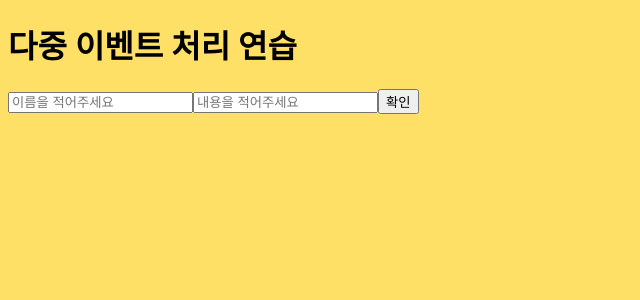
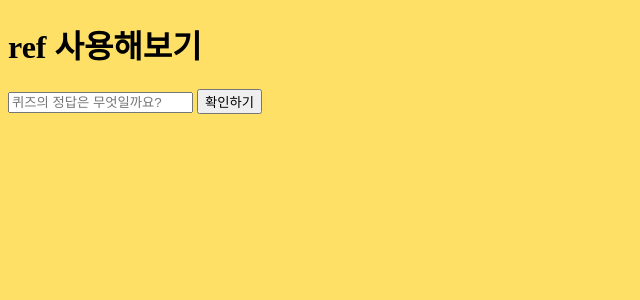
Before and after one commit to normalstory/react_basic, a React (Create React App) app: page / in a window 1280 px wide. Shown: the top 300 px of the page, without its empty margins (0-640 px from the left). Built offline with nearby package versions, Linux system fonts and the light colour scheme.

Commit message:
4. state와 삼항연산자로 ref 대신하기

```diff
--- a/src/components/App.js
+++ b/src/components/App.js
@@ -1,12 +1,12 @@
 import React, {Component} from 'react';
 import '../styles/base.scss';
 
-import MultiEvent from './practice/MultiEvent';
+import UsingTheRef from './practice/UsingTheRef';
 
 export default class App extends Component{
     render(){
         return(
-            <MultiEvent></MultiEvent>
+            <UsingTheRef></UsingTheRef>
         )
     }
 }
--- /dev/null
+++ b/src/components/practice/UsingTheRef.js
@@ -0,0 +1,38 @@
+import React,{ Component } from "react";
+import "../practice/UsingTheRef.scss";
+
+export default class UsingTheRef extends Component{
+    state={
+        write:'',
+        answer:'0000',
+        clicked:false,
+        result:false
+    }
+    handelInput=(e)=>{
+        this.setState({
+            write:e.target.value,
+            clicked:true
+        })
+    }
+    handleInsert=()=>{
+        this.setState({
+            result:this.state.answer === this.state.write
+        })
+    }
+    render(){
+        return(
+            <div>
+                <h1>ref 사용해보기</h1>
+                <input type="text"
+                    value={this.state.write}
+                    onChange={this.handelInput}
+                    placeholder='퀴즈의 정답은 무엇일까요?'
+                    ></input>  {/* <- point */}
+                <button onClick={this.handleInsert}
+                    className={this.state.clicked ? (this.state.result ? 'success' : 'failure') : ''}>
+                    {this.state.clicked ? (this.state.result ? '정답' : '오답') : '확인하기'}
+                    </button>
+            </div>
+        )
+    }
+}
--- /dev/null
+++ b/src/components/practice/UsingTheRef.scss
@@ -0,0 +1,7 @@
+.success{
+    background-color: limegreen;
+}
+
+.failure{
+    background-color: lightcoral;
+}
```
